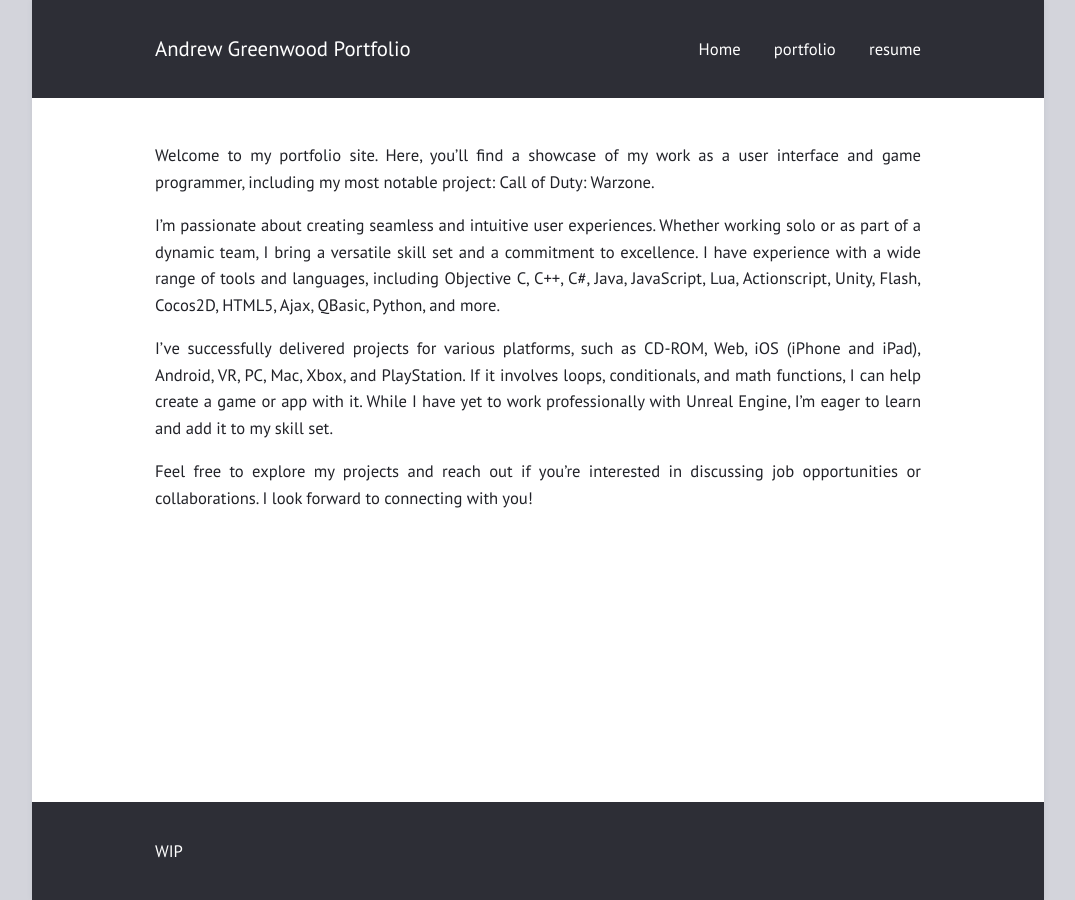
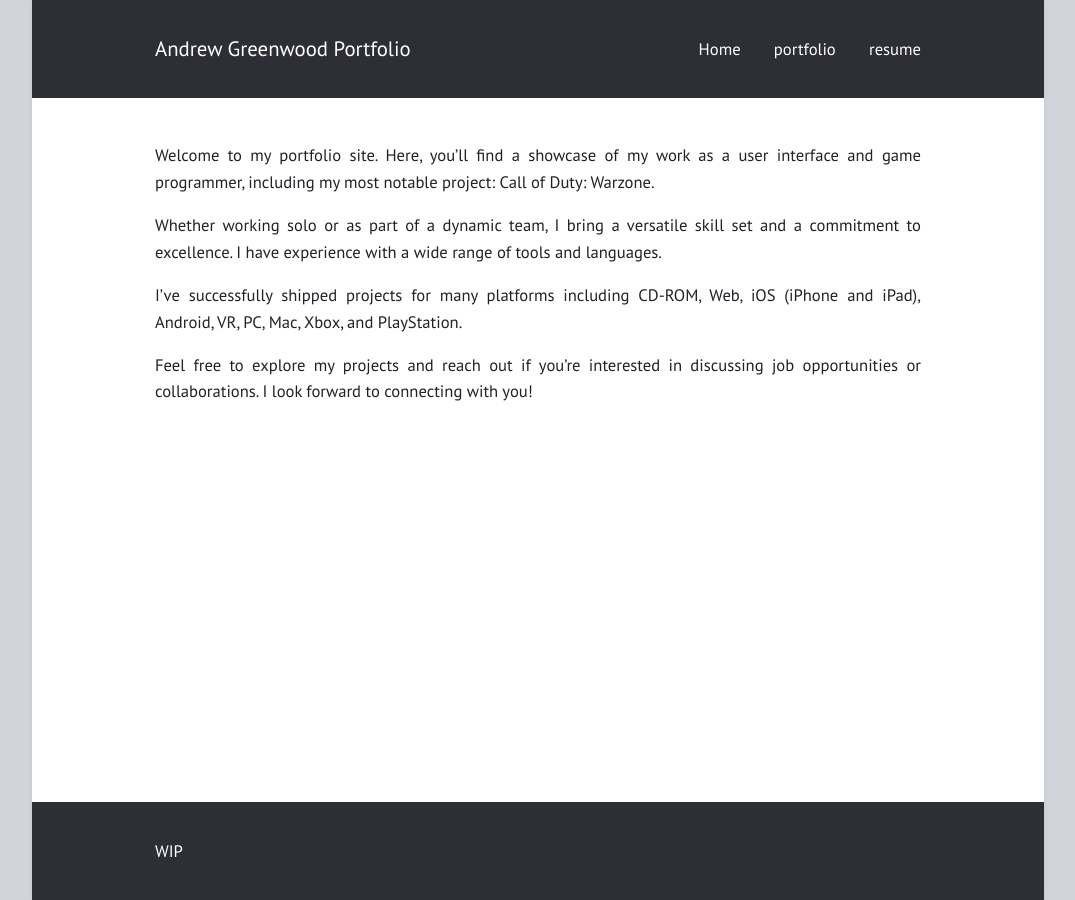
Before and after one commit to andrewjgreenwood81/andrewjgreenwood81.github.io, a Jekyll site: the page built from index.html, in a window 1280 px wide. Shown: the whole page, without its empty margins (102-1177 px from the left). Built offline with Jekyll 4.4.1, drawn with Linux system fonts in a browser that asks for light colours.

Commit message:
copy improvements
one more update for today

```diff
--- a/_includes/home.html
+++ b/_includes/home.html
@@ -1,8 +1,8 @@
 <article><div class="home"><p>Welcome to my portfolio site. Here, you’ll find a showcase of my work as a user interface and game programmer, including my most notable project: Call of Duty: Warzone.</p>
 
-<p>I’m passionate about creating seamless and intuitive user experiences. Whether working solo or as part of a dynamic team, I bring a versatile skill set and a commitment to excellence. I have experience with a wide range of tools and languages, including Objective C, C++, C#, Java, JavaScript, Lua, Actionscript, Unity, Flash, Cocos2D, HTML5, Ajax, QBasic, Python, and more.</p>
+<p>Whether working solo or as part of a dynamic team, I bring a versatile skill set and a commitment to excellence. I have experience with a wide range of tools and languages.</p>
 
-<p>I’ve successfully delivered projects for various platforms, such as CD-ROM, Web, iOS (iPhone and iPad), Android, VR, PC, Mac, Xbox, and PlayStation. If it involves loops, conditionals, and math functions, I can help create a game or app with it. While I have yet to work professionally with Unreal Engine, I’m eager to learn and add it to my skill set.</p>
+<p>I’ve successfully shipped projects for many platforms including CD-ROM, Web, iOS (iPhone and iPad), Android, VR, PC, Mac, Xbox, and PlayStation.</p>
 
 <p>Feel free to explore my projects and reach out if you’re interested in discussing job opportunities or collaborations. I look forward to connecting with you!</p>
 </div></article>
--- a/_includes/portfolio.html
+++ b/_includes/portfolio.html
@@ -51,6 +51,6 @@
 
 <p><img src="/assets/images/rfts.png" alt="Reach For The Sun" width="75%" /></p>
 <h1 id="reach-for-the-sun">Reach For The Sun</h1>
-<p>One of my first professionally paid programming projects involved engineering significant post-launch updates to this game. A lot of bug fixes and quality-of-life improvements.<a href="https://www.filamentgames.com/project/reach-for-the-sun/">More Details</a></p>
+<p>One of my first professionally paid programming projects involved engineering significant post-launch updates to the game. A lot of bug fixes and quality-of-life improvements. <a href="https://www.filamentgames.com/project/reach-for-the-sun/">More Details</a></p>
 </div>
 </article>
```
